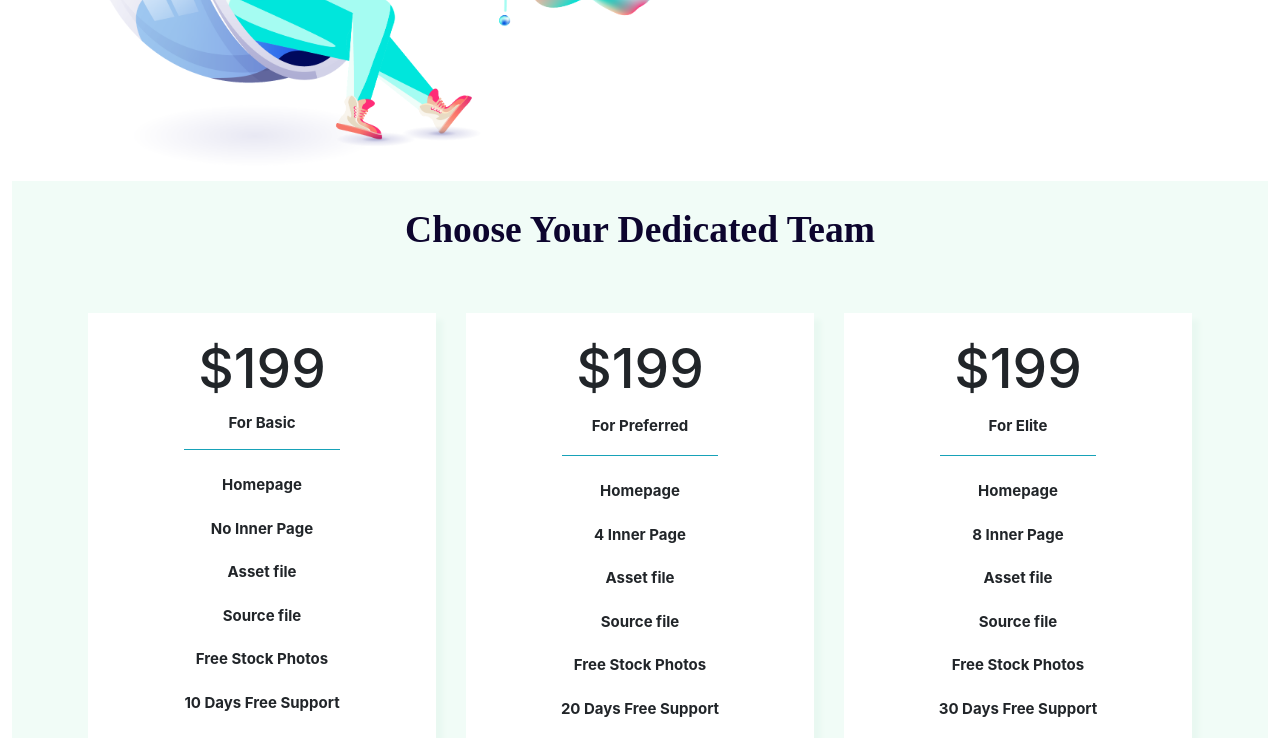
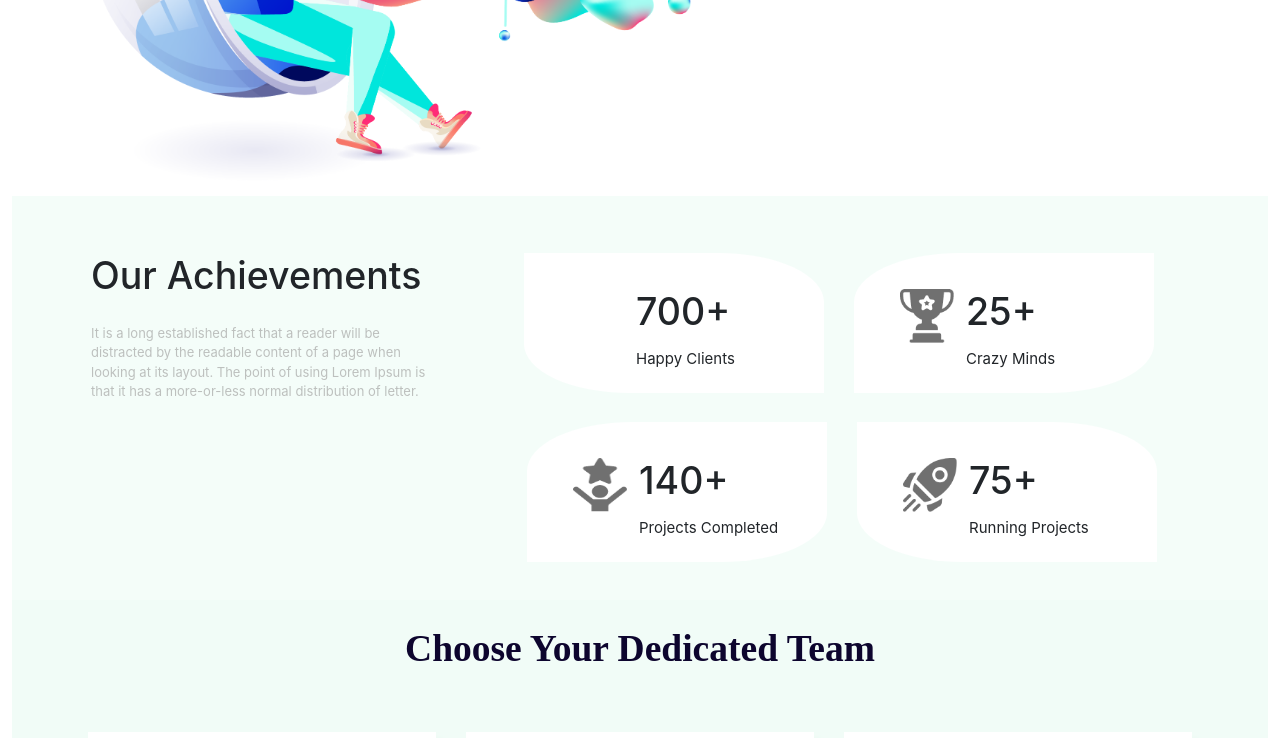
Before and after one commit to Riyad0821/athena-design, a React (Create React App) app: page / in a window 1280 px wide. Shown: the part 1981-2719 px from the top of the page. Built offline with nearby package versions, Linux system fonts and the light colour scheme; the HTML template or start-up script is replaced by a standard one.

Commit message:
achievement complete

```diff
--- a/package.json
+++ b/package.json
@@ -3,6 +3,9 @@
   "version": "0.1.0",
   "private": true,
   "dependencies": {
+    "@fortawesome/fontawesome-svg-core": "^1.2.32",
+    "@fortawesome/free-solid-svg-icons": "^5.15.1",
+    "@fortawesome/react-fontawesome": "^0.1.12",
     "@testing-library/jest-dom": "^5.11.6",
     "@testing-library/react": "^11.2.0",
     "@testing-library/user-event": "^12.2.2",
--- a/src/App.js
+++ b/src/App.js
@@ -9,6 +9,7 @@ import Service from './Componentes/Service/Service';
 import Team from './Componentes/Team/Team';
 import ContactUs from './Componentes/ContactUs/ContactUs';
 import Footer from './Componentes/Footer/Footer';
+import Achievement from './Componentes/Achievement/Achievement';
 
 
 function App() {
@@ -18,6 +19,7 @@ function App() {
       <MainHeader></MainHeader>
       <Service></Service>
       <ContactUs></ContactUs>
+      <Achievement></Achievement>
       <Team></Team>
       <Footer></Footer>
     </div>
--- /dev/null
+++ b/src/Componentes/Achievement/Achievement.css
@@ -0,0 +1,34 @@
+.background{
+    background-color: #f4fdf9;
+
+}
+.achievement-container{
+    padding-left: 100px;
+}
+.achievement-card{
+    background-color: white;
+    height: 140px;
+    width: 300px;
+    margin-bottom: 20px;
+    margin-right: 10px;
+    padding: 30px 40px;
+
+}
+.achievement-card:hover{
+    background-color: rgb(29, 223, 207);
+    height: 140px;
+    width: 300px;
+    margin-bottom: 20px;
+    margin-right: 10px;
+    padding: 30px 40px;
+    color: white;
+
+}
+.ur-dl-card{
+    border-top-left-radius: 35%;
+    border-bottom-right-radius: 35%;
+}
+.ul-dr-card{
+    border-top-right-radius: 35%;
+    border-bottom-left-radius: 35%;
+}
--- /dev/null
+++ b/src/Componentes/Achievement/Achievement.js
@@ -0,0 +1,71 @@
+import React from 'react';
+import './Achievement.css';import { FontAwesomeIcon } from '@fortawesome/react-fontawesome'
+import smile from '../../resources/happy@2x.png';
+import marketing from '../../resources/marketing@2x.png';
+import surface from '../../resources/surface1@2x.png';
+import transport from '../../resources/transportation@2x.png';
+const Achievement = () => {
+    return (
+        <div className="background">
+            <div className="container pt-5">
+                <div className="row justify-content-center">
+                    <div className="col-md-4">
+                        <h1 className="">Our Achievements</h1>
+                        <p className="textStyle pt-3">It is a long established fact that a reader will be distracted by the
+                        readable content of a page when looking at its layout. The point of
+                        using Lorem Ipsum is that it has a more-or-less normal distribution
+                        of letter.</p>
+                    </div>
+                    <div className="col-md-8 achievement-container">
+                            <div className="row">
+                                <div className="row achievement-card ul-dr-card mr-5">
+                                    <div>
+                                        <img height="60px" width="60px" src={smile} alt="" />
+                                    </div>
+                                    <div>
+                                        <h1>700+</h1>
+                                        <p>Happy Clients</p>
+                                    </div>
+                                </div>
+                                <div className="row achievement-card ur-dl-card">
+                                    <div>
+                                    <img height="60px" width="60px" src={marketing} alt="" />
+                                    </div>
+                                    <div>
+                                        <h1>25+</h1>
+                                        <p>Crazy Minds</p>
+                                    </div>
+                                </div>
+                            </div>
+
+                        <div className="">
+                            <div className="row">
+                                <div className="row achievement-card ur-dl-card mr-5">
+                                    <div>
+                                    <img height="60px" width="60px" src={surface} alt="" />
+                                    </div>
+                                    <div>
+                                        <h1>140+</h1>
+                                        <p>Projects Completed</p>
+                                    </div>
+                                </div>
+                                <div className="row achievement-card ul-dr-card">
+                                    <div>
+                                    <img height="60px" width="60px" src={transport} alt="" />
+                                    </div>
+                                    <div>
+                                        <h1>75+</h1>
+                                        <p>Running Projects</p>
+                                    </div>
+                                </div>
+                            </div>
+
+                        </div>
+                    </div>
+                </div>
+            </div>
+        </div>
+    );
+};
+
+export default Achievement;
--- a/src/Componentes/ContactUs/ContactUs.js
+++ b/src/Componentes/ContactUs/ContactUs.js
@@ -3,7 +3,7 @@ import coverImage from '../../resources/20 [Converted]@2x.png';
 
 const ContactUs = () => {
     return (
-        <div className="backgroundImgStyle">
+        <div className="backgroundImgStyle mt-3">
             <div className="container pt-5">
                 <div className="row justify-content-center">
                     <div className="col-md-7">
```
Also changed, not shown: 1 other file (tests, documents, lock files or other folders).
